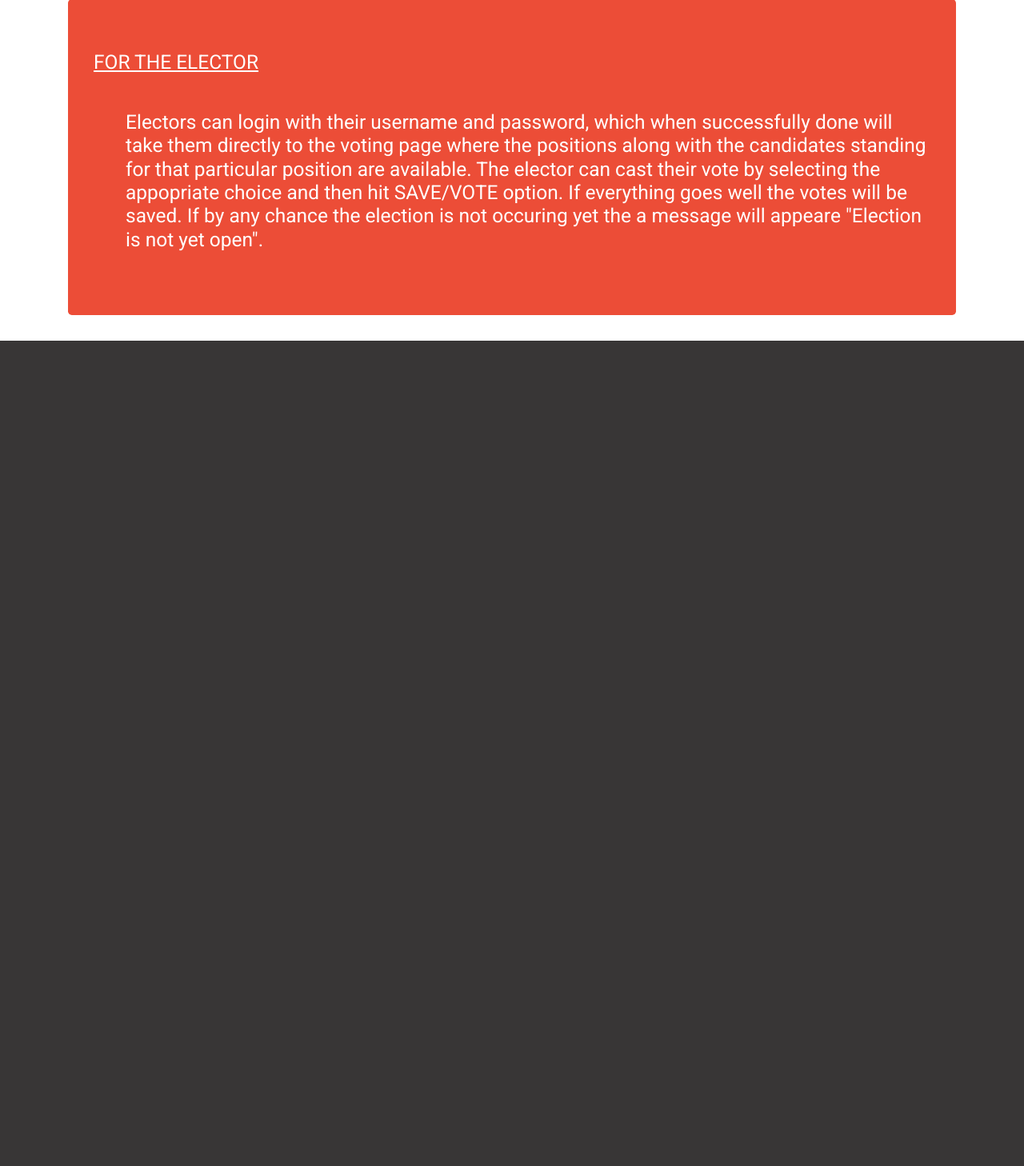
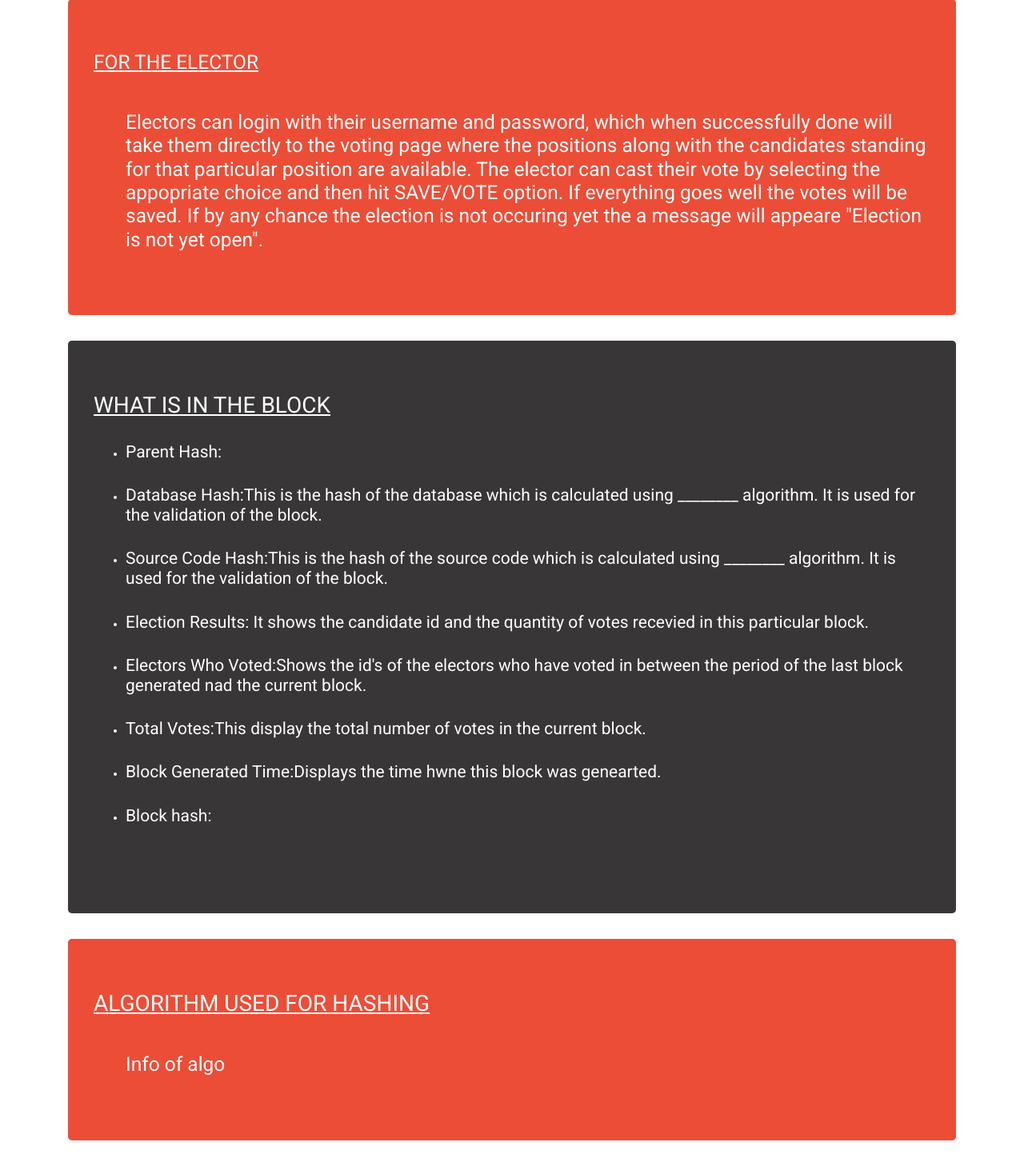
Before and after one commit to MUNISHMAHEY1/BallotBlock, a Django app: page /documentation/index in a window 1280 px wide. Shown: the part 2934-4392 px from the top of the page at 80% size. Before the commit the page ends 3360 px from the top, so only its background shows below. Run offline with Django 3.2, Linux system fonts and the light colour scheme; the visitor is signed in with stand-in values (Sample User, id 1); data that the repository does not hold is empty; some libraries are stand-ins or nearby versions.

Commit message:
Added info about the block

```diff
--- a/documentation/templates/doc_index.html
+++ b/documentation/templates/doc_index.html
@@ -83,4 +83,25 @@
         <p><h3>Electors can login with their username and password, which when successfully done will take them directly to the voting page where the positions along with the candidates standing for that particular position are available. The elector can cast their vote by selecting the appopriate choice and then hit SAVE/VOTE option. If everything goes well the votes will be saved. If by any chance the election is not occuring yet the a message will appeare "Election is not yet open".<h3></p>
     </ul>
 </div>
+
+<div class="jumbotron">
+    <h2><u>WHAT IS IN THE BLOCK</u></h2><br>
+    <ul>
+        <li><h4>Parent Hash:</h4></li><br>
+        <li><h4>Database Hash:This is the hash of the database which is calculated using ________ algorithm. It is used for the validation of the block.</h4></li><br>
+        <li><h4>Source Code Hash:This is the hash of the source code which is calculated using ________ algorithm. It is used for the validation of the block.</h4></li><br>
+        <li><h4>Election Results: It shows the candidate id and the quantity of votes recevied in this particular block.</h4></li><br>
+        <li><h4>Electors Who Voted:Shows the id's of the electors who have voted in between the period of the last block generated nad the current block. </h4></li><br>
+        <li><h4>Total Votes:This display the total number of votes in the current block. </h4></li><br>
+        <li><h4>Block Generated Time:Displays the time hwne this block was genearted.</h4></li><br>
+        <li><h4>Block hash:</h4></li><br>
+    </ul>
+</div>
+
+<div class="jumbotron" style="background-color:#ec4d37">
+    <h2><u>ALGORITHM USED FOR HASHING</u></h2><br>
+    <ul>
+        <p><h3>Info of algo</h3></p>
+    </ul>
+</div>
 {% endblock content %}
```
